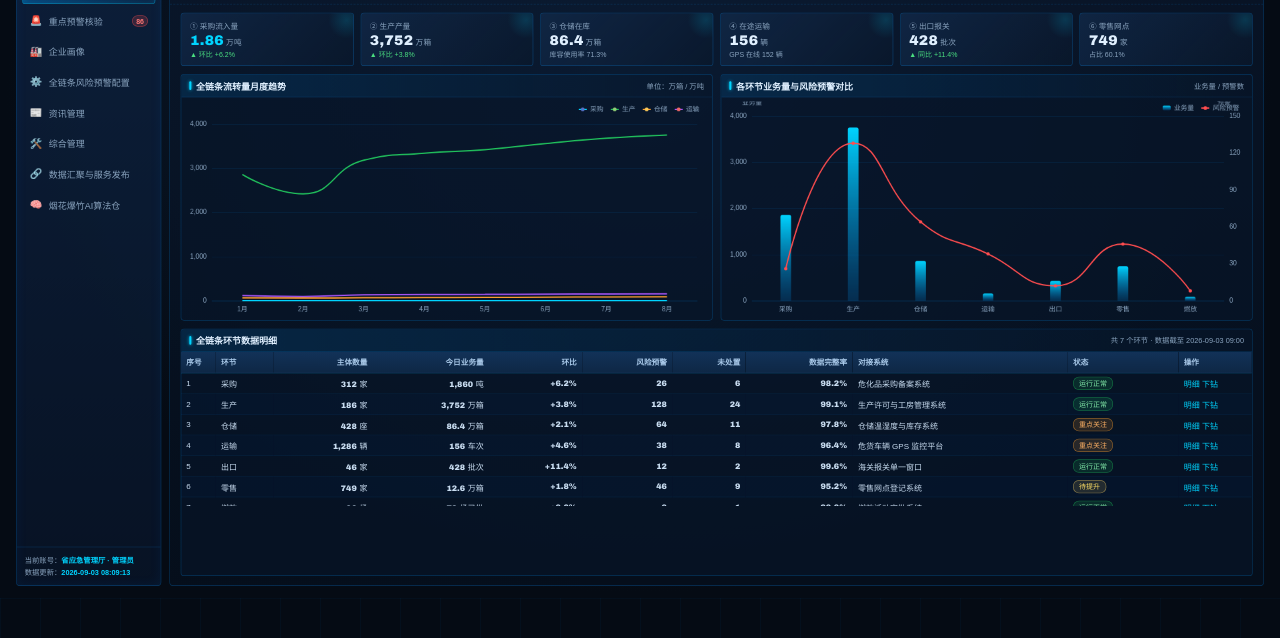
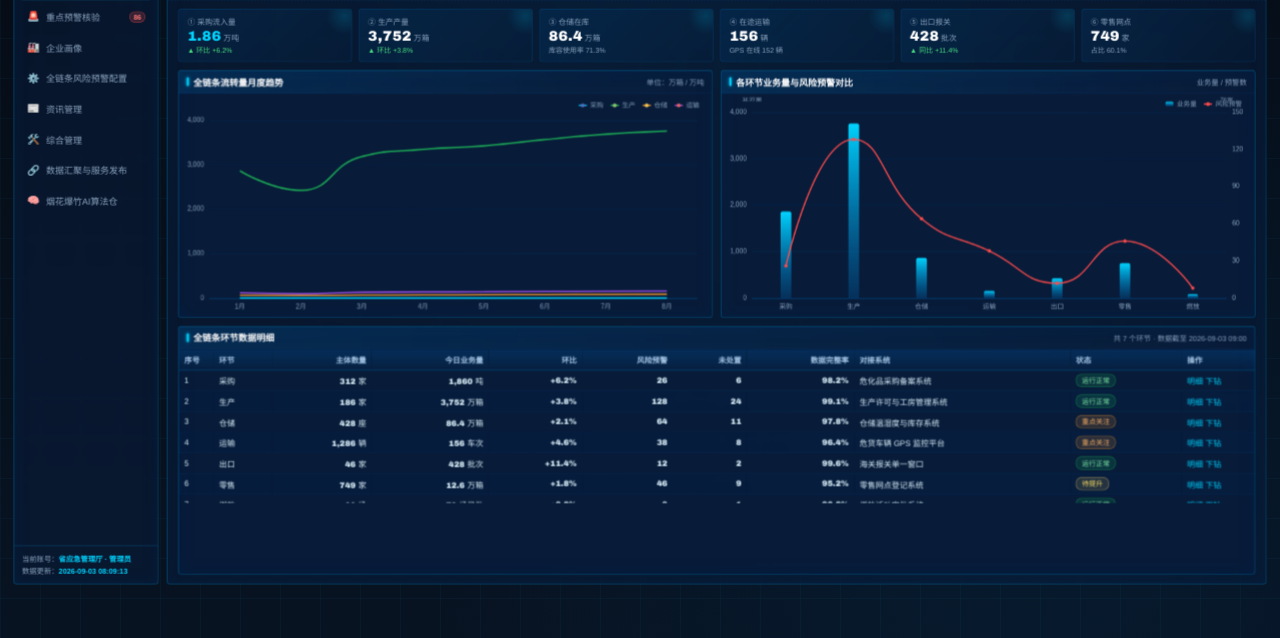
Before and after one commit to 524284717-maker/yanhua, a plain HTML site: page admin.html in a window 1280 px wide. Shown: the part 162-800 px from the top of the page. Drawn offline with nearby package versions, Linux system fonts and the light colour scheme.

Commit message:
fix: 业务管理页布局与其他大屏页统一——header贴顶(layout去12px顶距/主体16-20-20内距一致)、主体配色统一(半透明面板rgba(10,30,60,.55)+blur、边框/正文字色/背景渐变与网格对齐)

```diff
--- a/admin.html
+++ b/admin.html
@@ -8,14 +8,14 @@
 <style>
   :root {
     --bg: #050b14;
-    --panel: #0d1d36;
-    --panel-2: #112847;
-    --border: rgba(0, 150, 255, 0.25);
+    --panel: rgba(10, 30, 60, 0.55);
+    --panel-2: rgba(12, 34, 66, 0.6);
+    --border: rgba(0, 180, 255, 0.35);
     --border-2: rgba(0, 212, 255, 0.5);
     --accent: #00d4ff;
     --accent-2: #00a3cc;
-    --title: #e0f0ff;
-    --text: #c8dcf0;
+    --title: #ffffff;
+    --text: #e0f7ff;
     --text-dim: #8aa4bf;
     --ok: #22c55e;
     --warn: #ff9f2e;
@@ -23,8 +23,13 @@
     --purple: #a855f7;
   }
   * { box-sizing: border-box; }
-  html, body { margin: 0; padding: 0; background: var(--bg); color: var(--text); font-family: "PingFang SC","Microsoft YaHei",sans-serif; }
-  body { width: 100vw; height: 100vh; overflow: hidden; }
+  html, body { width: 100%; height: 100%; margin: 0; padding: 0; overflow: hidden; background: var(--bg); color: var(--text); font-family: "PingFang SC","Microsoft YaHei","Helvetica Neue",Arial,sans-serif; }
+  body {
+    background:
+      radial-gradient(circle at 50% 0%, rgba(0, 90, 150, 0.25), transparent 60%),
+      radial-gradient(circle at 80% 80%, rgba(0, 60, 100, 0.2), transparent 50%),
+      linear-gradient(180deg, #050b14 0%, #081322 100%);
+  }
 
   .stage { position: fixed; inset: 0; }
   .screen {
@@ -32,15 +37,15 @@
     width: 1920px; height: 1080px;
     transform: translate(-50%,-50%) scale(1);
     transform-origin: center center;
-    background: radial-gradient(ellipse at 50% 30%, #0d2440 0%, #050b14 70%);
   }
   body::before {
-    content: ""; position: fixed; inset: 0; pointer-events: none; z-index: 0;
-    background:
-      linear-gradient(rgba(0,150,255,0.04) 1px, transparent 1px) 0 0 / 100% 40px,
-      linear-gradient(90deg, rgba(0,150,255,0.04) 1px, transparent 1px) 0 0 / 40px 100%;
+    content: ""; position: absolute; inset: 0; pointer-events: none; z-index: 0;
+    background-image:
+      linear-gradient(rgba(0, 212, 255, 0.04) 1px, transparent 1px),
+      linear-gradient(90deg, rgba(0, 212, 255, 0.04) 1px, transparent 1px);
+    background-size: 40px 40px;
   }
-  .layout { position: relative; width: 100%; height: 100%; display: flex; flex-direction: column; padding: 12px 24px 18px; z-index: 1; }
+  .layout { position: relative; width: 100%; height: 100%; display: flex; flex-direction: column; padding: 0; z-index: 1; }
 
   /* ========== Header（与其他页一致） ========== */
   header.header {
@@ -88,14 +93,15 @@
   .time { font-family: "DIN Alternate", "Arial Black", sans-serif; font-size: 16px; color: var(--accent); letter-spacing: 1px; }
 
   /* ========== 后台主体：左菜单 + 右内容 ========== */
-  main.admin-body { flex: 1; display: flex; gap: 12px; min-height: 0; padding-top: 10px; }
+  main.admin-body { flex: 1; display: flex; gap: 12px; min-height: 0; padding: 16px 20px 20px; }
 
   .sidebar {
     width: 218px; flex-shrink: 0;
     display: flex; flex-direction: column;
-    background: linear-gradient(180deg, rgba(13,32,60,0.92), rgba(8,20,38,0.92));
+    background: var(--panel);
+    backdrop-filter: blur(8px);
     border: 1px solid var(--border); border-radius: 6px;
-    box-shadow: 0 0 18px rgba(0,120,255,0.08) inset;
+    box-shadow: 0 0 20px rgba(0, 40, 80, 0.4) inset;
     overflow: hidden;
   }
   .side-head {
@@ -144,8 +150,10 @@
   .content {
     flex: 1; min-width: 0;
     display: flex; flex-direction: column;
-    background: linear-gradient(180deg, rgba(10,24,46,0.7), rgba(6,16,30,0.7));
+    background: var(--panel);
+    backdrop-filter: blur(8px);
     border: 1px solid var(--border); border-radius: 6px;
+    box-shadow: 0 0 20px rgba(0, 40, 80, 0.4) inset;
     overflow: hidden;
   }
   .page { display: none; flex: 1; flex-direction: column; min-height: 0; }
@@ -207,8 +215,8 @@
   .stat-row { display: flex; gap: 10px; flex-shrink: 0; }
   .stat-card {
     flex: 1; min-width: 0; padding: 10px 13px;
-    background: linear-gradient(135deg, rgba(17,40,71,0.85), rgba(10,24,44,0.7));
-    border: 1px solid var(--border); border-radius: 5px; position: relative; overflow: hidden;
+    background: linear-gradient(135deg, rgba(0, 100, 180, 0.15), rgba(0, 60, 110, 0.08));
+    border: 1px solid rgba(0, 150, 255, 0.18); border-radius: 5px; position: relative; overflow: hidden;
   }
   .stat-card::after {
     content: ""; position: absolute; right: -18px; top: -18px; width: 56px; height: 56px;
@@ -225,7 +233,7 @@
   .stat-card.accent .sc-value { color: var(--accent); }
 
   /* 区块面板 */
-  .block { display: flex; flex-direction: column; border: 1px solid var(--border); border-radius: 5px; background: rgba(9,22,42,0.55); overflow: hidden; }
+  .block { display: flex; flex-direction: column; border: 1px solid var(--border); border-radius: 5px; background: var(--panel); backdrop-filter: blur(8px); box-shadow: 0 0 20px rgba(0, 40, 80, 0.4) inset; overflow: hidden; }
   .block-head {
     flex-shrink: 0; height: 34px; padding: 0 12px;
     display: flex; align-items: center; justify-content: space-between;
@@ -247,7 +255,7 @@
     position: sticky; top: 0; z-index: 2;
     height: 32px; padding: 0 8px; text-align: left; white-space: nowrap;
     font-size: 11.5px; font-weight: 600; color: #a8c8e8;
-    background: linear-gradient(180deg, #123258, #0e2745);
+    background: linear-gradient(180deg, rgba(0, 100, 180, 0.28), rgba(0, 60, 110, 0.14));
     border-bottom: 1px solid rgba(0,180,255,0.35);
   }
   table.tbl tbody td {
@@ -291,7 +299,7 @@
 
   /* 企业画像 */
   .profile-wrap { display: flex; gap: 12px; flex: 1; min-height: 0; }
-  .ent-list { width: 250px; flex-shrink: 0; display: flex; flex-direction: column; border: 1px solid var(--border); border-radius: 5px; background: rgba(9,22,42,0.55); overflow: hidden; }
+  .ent-list { width: 250px; flex-shrink: 0; display: flex; flex-direction: column; border: 1px solid var(--border); border-radius: 5px; background: var(--panel); backdrop-filter: blur(8px); box-shadow: 0 0 20px rgba(0, 40, 80, 0.4) inset; overflow: hidden; }
   .ent-search { padding: 8px 9px; border-bottom: 1px solid rgba(0,150,255,0.18); }
   .ent-search input { width: 100%; height: 27px; padding: 0 9px; font-size: 12px; color: var(--text); background: rgba(6,20,40,0.9); border: 1px solid rgba(0,150,255,0.3); border-radius: 4px; outline: none; font-family: inherit; }
   .ent-items { flex: 1; overflow-y: auto; padding: 5px; }
@@ -313,8 +321,8 @@
   /* 算法仓卡片 */
   .algo-grid { display: grid; grid-template-columns: repeat(4, 1fr); gap: 10px; }
   .algo-card {
-    padding: 11px 12px; border: 1px solid var(--border); border-radius: 5px;
-    background: linear-gradient(150deg, rgba(17,40,71,0.8), rgba(8,20,38,0.7));
+    padding: 11px 12px; border: 1px solid rgba(0, 150, 255, 0.18); border-radius: 5px;
+    background: linear-gradient(135deg, rgba(0, 100, 180, 0.15), rgba(0, 60, 110, 0.08));
     position: relative; overflow: hidden; transition: all .2s; cursor: pointer;
   }
   .algo-card:hover { border-color: var(--border-2); box-shadow: 0 0 14px rgba(0,180,255,0.25); transform: translateY(-2px); }
@@ -331,7 +339,7 @@
 
   /* 数据源卡 */
   .ds-grid { display: grid; grid-template-columns: repeat(3, 1fr); gap: 10px; }
-  .ds-card { padding: 10px 12px; border: 1px solid var(--border); border-radius: 5px; background: rgba(12,28,52,0.6); }
+  .ds-card { padding: 10px 12px; border: 1px solid rgba(0, 150, 255, 0.18); border-radius: 5px; background: linear-gradient(135deg, rgba(0, 100, 180, 0.15), rgba(0, 60, 110, 0.08)); }
   .ds-top { display: flex; align-items: center; justify-content: space-between; }
   .ds-name { font-size: 13px; color: var(--title); font-weight: 600; display: flex; align-items: center; gap: 7px; }
   .ds-name i { font-style: normal; font-size: 15px; }
```
